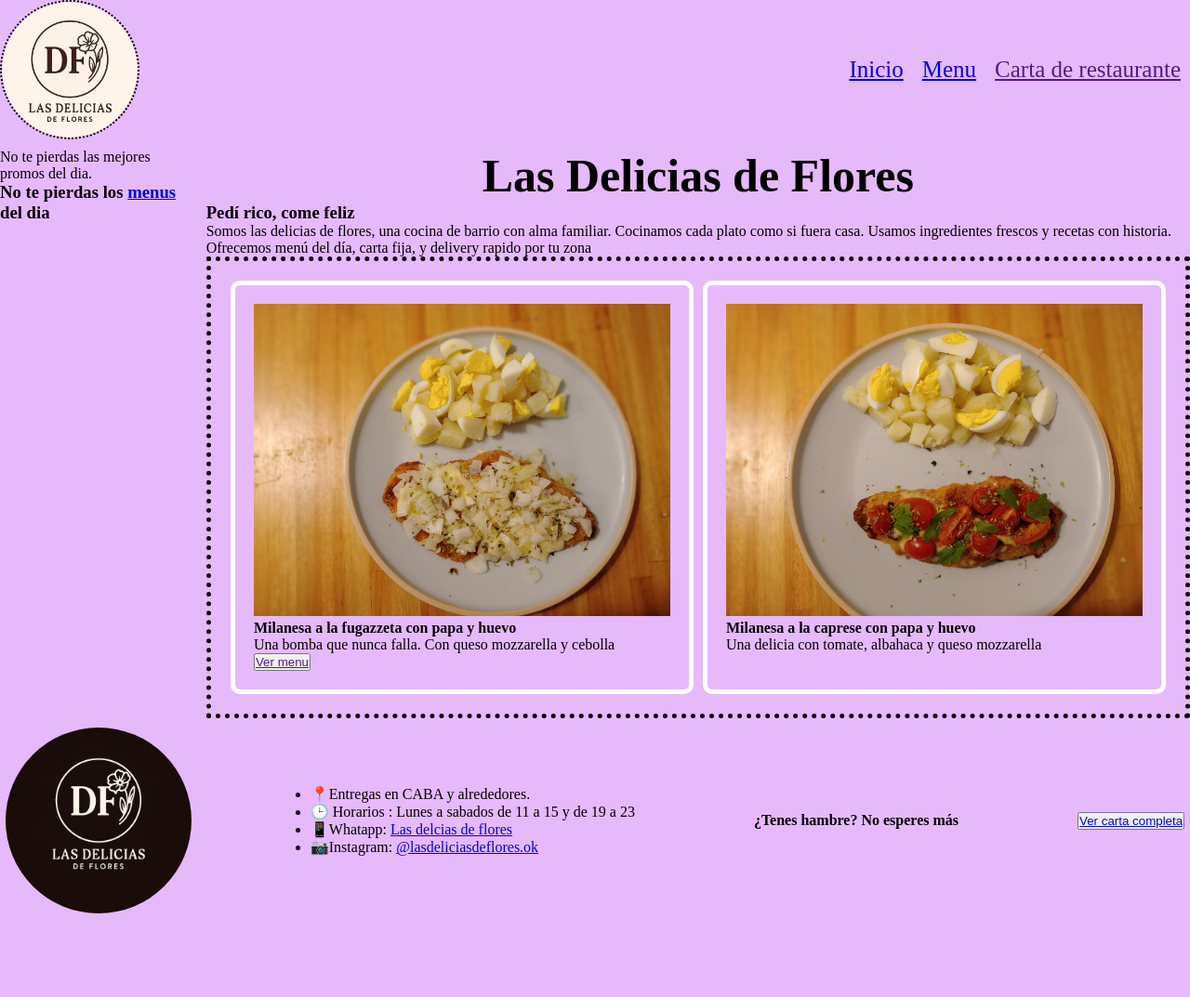
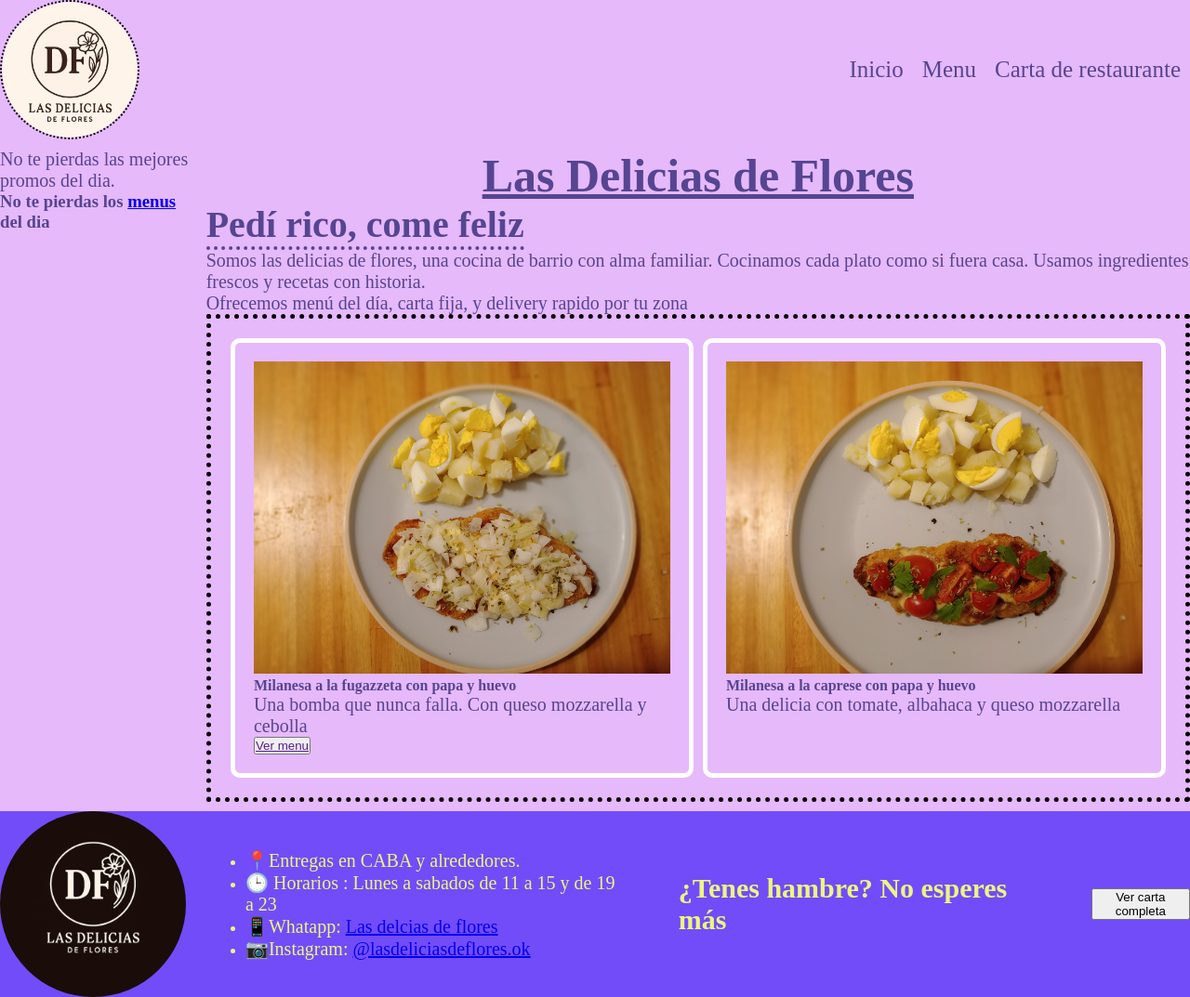
Before and after one commit to NICOGATT/deliciasDeFlores, a plain HTML site: page index.html in a window 1280 px wide. Shown: the whole page at 93% size. Before the commit the page ends 983 px from the top, so only its background shows below. Drawn offline with Linux system fonts and the light colour scheme.

Commit message:
Hice algunos cambios

```diff
--- a/css/styles.css
+++ b/css/styles.css
@@ -14,6 +14,7 @@ body{
     "footer ";
     gap: 10px;
     background-color: #e6b9fb;
+    color : #564592;
 }
 
 header{
@@ -38,7 +39,8 @@ footer{
     display: flex;
     justify-content: center;
     align-items: center;
-    gap: 10%;
+    gap: 5%;
+    background-color: #724cf9;
 }
 img{
     width: 100%;
@@ -64,6 +66,11 @@ img{
 .menu-item{
     list-style: none;
     font-size: 25px;
+}
+
+.menu-links{
+    text-decoration: none;
+    color : #564592;
 }
 
 /*Estilos de los iconos*/
@@ -100,9 +107,30 @@ img{
 #titulo{
     text-align: center;
     font-size: 50px;
-    text-decoration: 2px dotted black;
+    text-decoration: underline;
+}
+#slogan{
+    font-size: 40px;
+    border-bottom: 4px dotted #564592;
+    display: inline-block;
 }
 
+p{
+    font-size:20px
+}
+.datosUtilesRapidos{
+    color : #edf67d;
+}
+
+.motivacion{
+    color : #edf67d;
+    font-size: 30px;
+}
+
+.cartaCompleta{
+    text-decoration: none;
+    color: black;
+}
 @media screen and (min-width: 768px) {
     body{
         grid-template-columns: 0.2fr 1fr;
@@ -128,6 +156,7 @@ img{
         display: flex;
         justify-content: center;
         align-items: center;
+
     }
 
     #menu{
--- a/index.html
+++ b/index.html
@@ -23,7 +23,7 @@
                     <a href="menu/menu.html" class="menu-links">Menu</a>
                 </li>
                 <li class="menu-item">
-                    <a href="" class="menu-links">Carta de restaurante</a>
+                    <a href="menu/cartaDelRestaurante.html" class="menu-links">Carta de restaurante</a>
                 </li>
             </ul>
             <i class="bxr  bx-moon-star" id="modoOscuro"></i>
@@ -78,9 +78,9 @@
                 <p>📷Instagram: <a href="https://www.instagram.com/lasdeliciasdeflores.ok/?utm_source=ig_web_button_share_sheet">@lasdeliciasdeflores.ok</a></p>
             </li>
         </ul>
-        <h4>¿Tenes hambre? No esperes más</h4>
-        <button>
-            <a href="menu/cartaDelRestaurante.html">Ver carta completa</a>
+        <h4 class="motivacion">¿Tenes hambre? No esperes más</h4>
+        <button id="cartaCompletaBtn">
+            <a href="menu/cartaDelRestaurante.html" class="cartaCompleta">Ver carta completa</a>
         </button>
     </footer>
     <script src="js/script.js"></script>
--- a/js/script.js
+++ b/js/script.js
@@ -1,5 +1,6 @@
 let botonOscuro = document.getElementById("modoOscuro");
 let isBlack = false;
+let slogan = document.getElementById("slogan");
 
 botonOscuro.addEventListener("click", function() {
     if(isBlack === true) {
@@ -11,12 +12,14 @@ botonOscuro.addEventListener("click", function() {
 
 function toggleLightMode() {
     document.body.style.background = "#e6b9fb";
-    document.body.style.color = "black";
+    document.body.style.color = "#564592";
+    slogan.style.borderBottom = "2px dotted #564592";
     isBlack = false;
 };
 
 function toggleDarkMode() {
     document.body.style.background = "#9b59b6";
     document.body.style.color = "#ccc";
+    slogan.style.borderBottom = "2px dotted #ccc"
     isBlack = true;
 }
```
Also changed, not shown: menu/cartaDelRestaurante.html (+11 -7 lines), menu/menu.html (+17 -0 lines).
